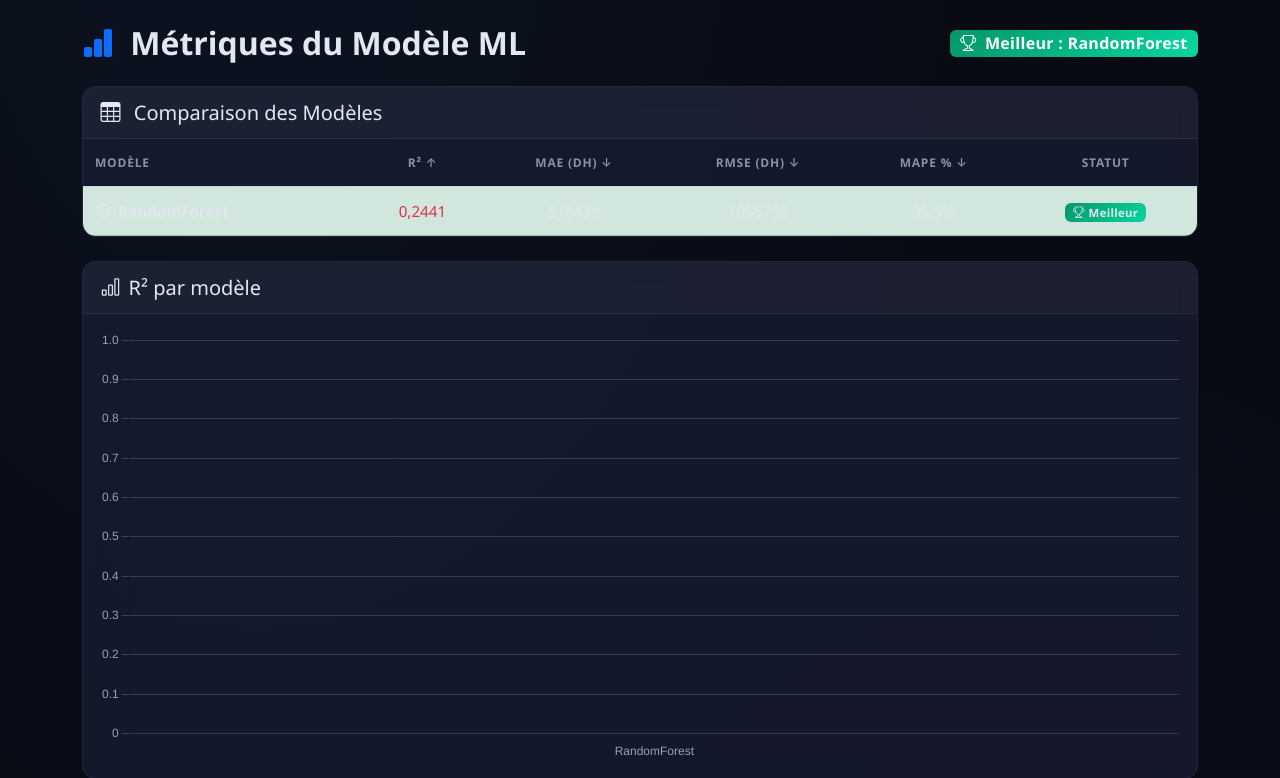
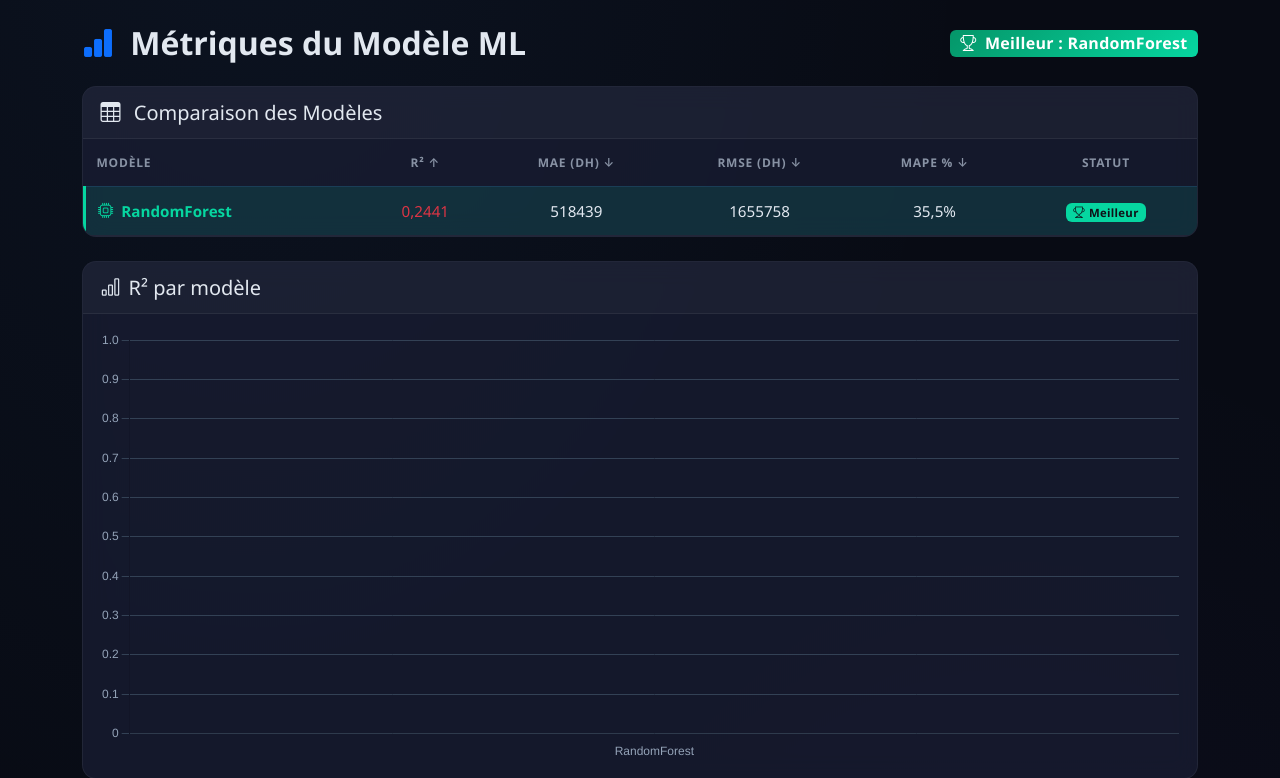
Before and after one commit to Simohamed05/ORCHIIMMO, a Django app: page /predict/metrics/ in a window 1280 px wide. Shown: the part 151-929 px from the top of the page. Run offline with Django 5.2, Linux system fonts and the light colour scheme; the visitor is signed in with stand-in values (Sample User, id 1).

Commit message:
fix: dark mode color for best model row in metrics comparison table

```diff
--- a/templates/predictions/metrics.html
+++ b/templates/predictions/metrics.html
@@ -90,8 +90,8 @@
         </thead>
         <tbody>
           {% for model_name, m in metrics.items %}
-          <tr {% if model_name == best_model %}class="table-success"{% endif %}>
-            <td class="fw-bold">
+          <tr {% if model_name == best_model %}style="background:rgba(6,214,160,0.12);border-left:3px solid #06D6A0;"{% endif %}>
+            <td class="fw-bold" {% if model_name == best_model %}style="color:#06D6A0;"{% endif %}>
               <i class="bi bi-cpu me-2"></i>{{ model_name }}
             </td>
             <td class="text-center">
@@ -104,7 +104,7 @@
             <td class="text-center">{{ m.MAPE|floatformat:1 }}%</td>
             <td class="text-center">
               {% if model_name == best_model %}
-                <span class="badge bg-success"><i class="bi bi-trophy me-1"></i>Meilleur</span>
+                <span class="badge" style="background:#06D6A0;color:#0f1117;"><i class="bi bi-trophy me-1"></i>Meilleur</span>
               {% else %}
                 <span class="badge bg-secondary">—</span>
               {% endif %}
```
